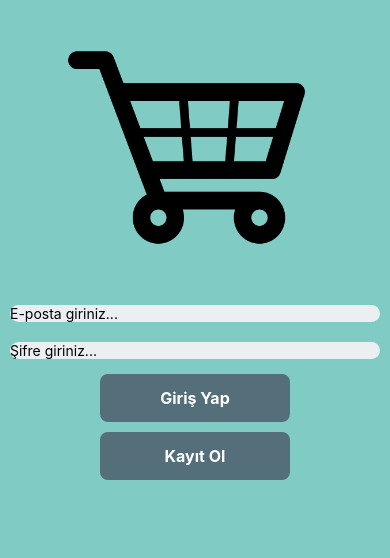
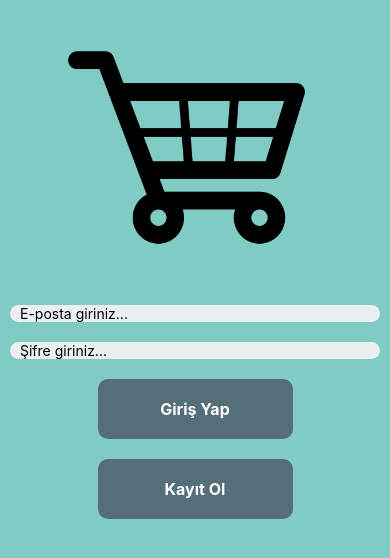
Before and after one commit to farukci/react-native-login-page, a React Native app: screen / in a window 390 px wide. Shown: the top 558 px of the page. Built offline with nearby package versions, Linux system fonts and the light colour scheme.

Commit message:
project updated

```diff
--- a/src/App.js
+++ b/src/App.js
@@ -22,7 +22,6 @@ const App = () => {
   return (
     <SafeAreaView style={{flex:1}}>
       <View style={styles.body}>
-        {/* <ShoppingCart/> */}
         <Image
           style={styles.logo}
           source={require('./images/shopping_cart.png')}
@@ -41,12 +40,6 @@ const styles = StyleSheet.create({
   body: {
     backgroundColor: "#80CBC4",
     flex:1,
-  },
-  buttons: {
-    marginLeft: 100,
-    marginRight: 100,
-    marginBottom: 10,
-    backgroundColor: "#546E7A",
   },
   logo: {
     resizeMode: "contain",
--- a/src/components/Input.js
+++ b/src/components/Input.js
@@ -16,6 +16,7 @@ const styles = StyleSheet.create({
         backgroundColor: "#eceff1",
         margin: 10,
         borderRadius: 10,
+        paddingHorizontal: 10,
     }
 })
 
--- a/src/components/button.js
+++ b/src/components/button.js
@@ -1,5 +1,5 @@
 import React from "react";
-import { StyleSheet, TouchableOpacity, Text, View} from "react-native";
+import { StyleSheet, TouchableOpacity, Text, View, Dimensions} from "react-native";
 
 const Button = ({ text, onPress}) => {
     return(
@@ -15,13 +15,13 @@ export { Button }
 
 const styles = StyleSheet.create({
     button: {
-        borderRadius: 8,
-        paddingVertical: 14,
-        paddingHorizontal: 10,
         backgroundColor: "#546E7A",
-        margin: 5,
-        marginLeft: 100,
-        marginRight: 100,
+        padding: 20,
+        width: Dimensions.get("window").width * 0.50,
+        alignSelf: "center",
+        borderRadius: 10,
+        marginVertical: 10,
+
     },
     buttonText: {
         color: "white",
```
Also changed, not shown: src/components/ShoppingCart.js (deleted, +0 -33 lines).
